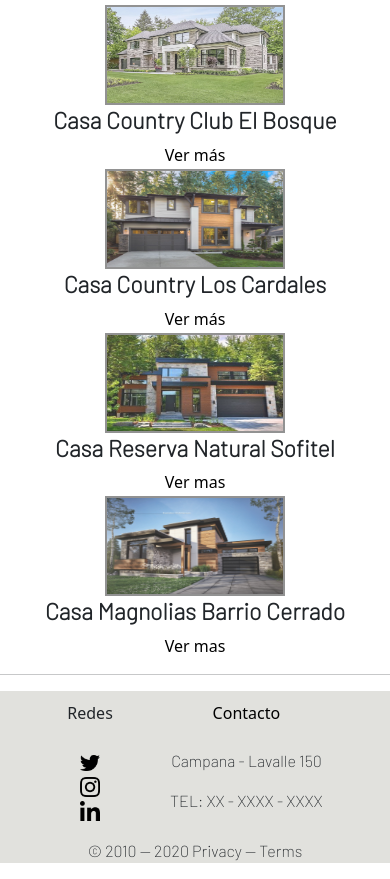
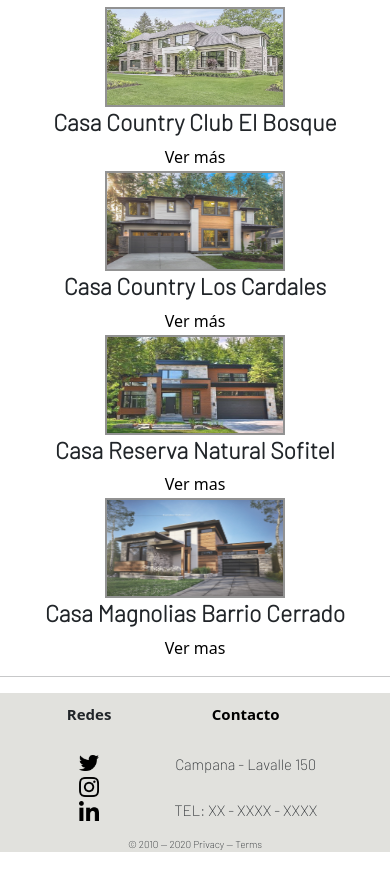
Before and after one commit to jamaidana/MaidanaConstruccion, a website: page index.html in a window 390 px wide. Shown: the part 916-1795 px from the top of the page. Drawn offline with nearby package versions, Linux system fonts and the light colour scheme.

Commit message:
Ultima Version Pagina

```diff
--- a/scss/_footer.scss
+++ b/scss/_footer.scss
@@ -30,22 +30,20 @@ $footer-color: #d0d1caa4;
         flex-wrap: wrap;
         justify-content: space-evenly;
     }
-    p{
-        font-size: 6px;
-        padding: 40px;
-    }
+
     .textoContactoFoot{
-        margin: 400px;
-        padding: 40px;
+        margin: 1.5px;
+        padding: 1.5px;
+        font-size: 15px;
     }
 
     .tituServicios{
         font-weight: bold;
-        font-size: 5px;
+        font-size: 15px;
     }
 
     .terms{
-        font-size: 5px;
+        font-size: 10px;
     }
 
 }
```
Also changed, not shown: scss/_quienesSomos.scss (+3 -8 lines), scss/estilos.css, 1 other file.
